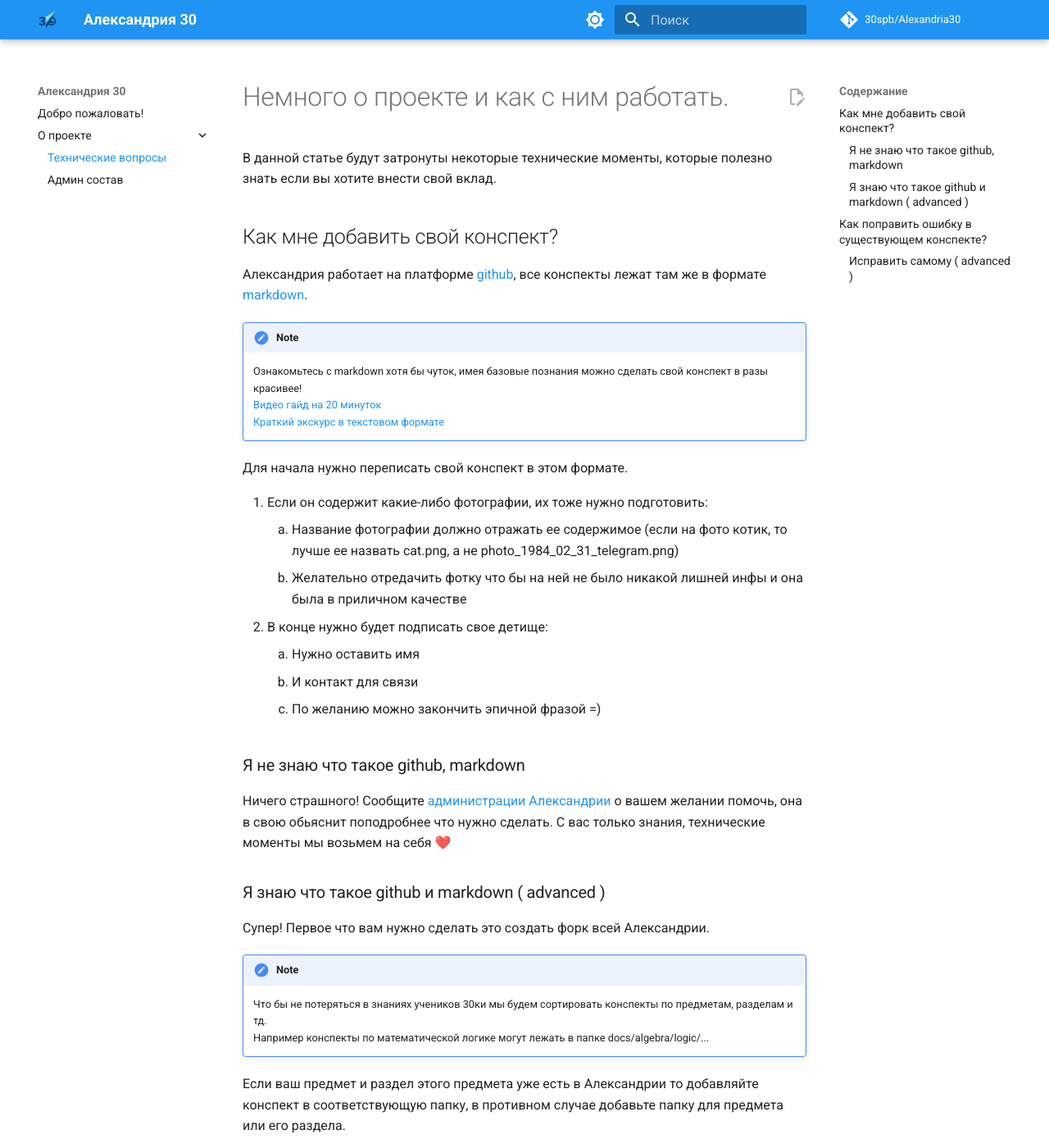
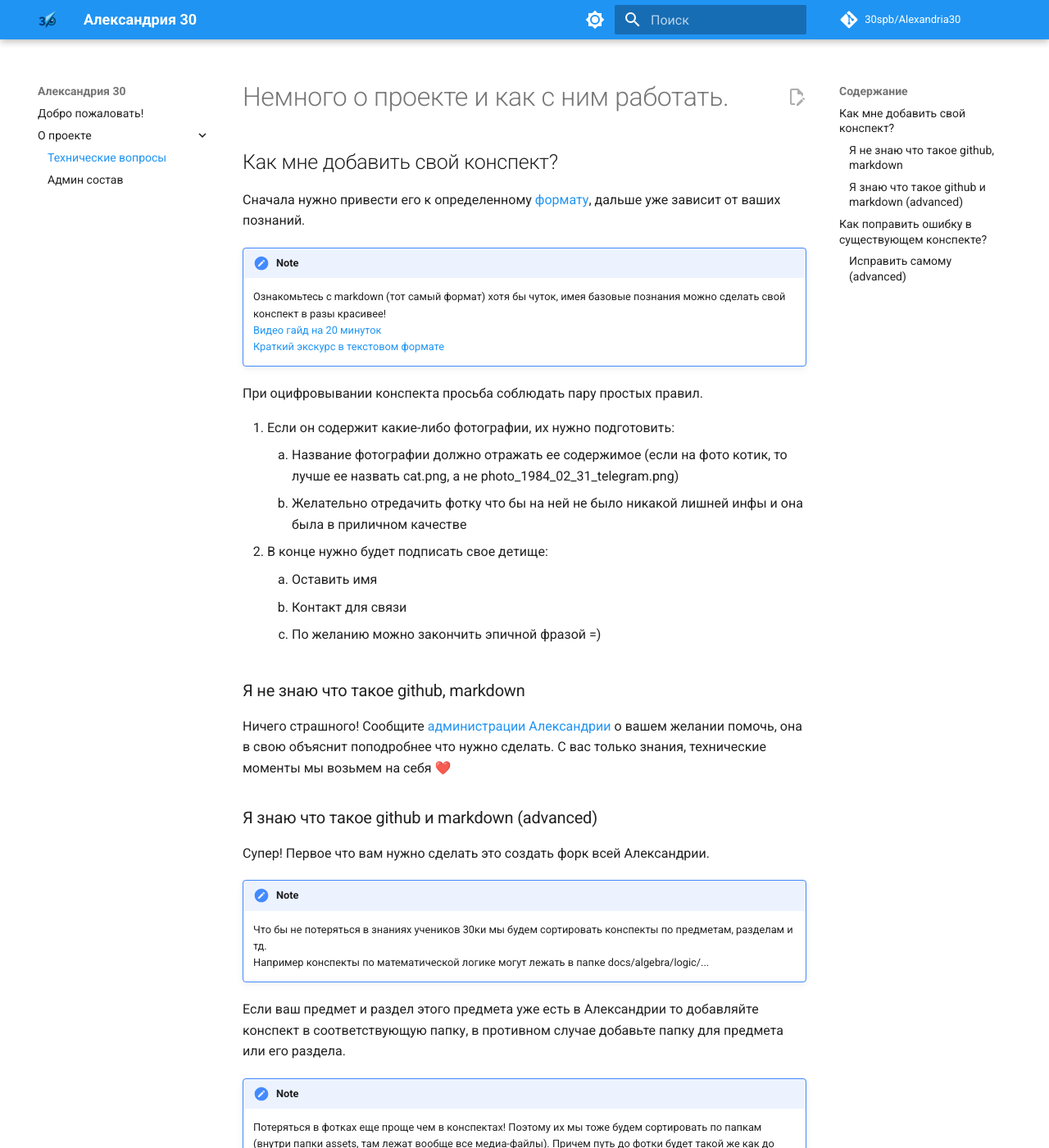
Before and after one commit to 30spb/Alexandria30, an MkDocs documentation site: the page built from docs/faq/index.md, in a window 1280 px wide and 1400 px high. Shown: the whole window at 82% size. Built offline with MkDocs 1.6.1 and Material for MkDocs 9.7.7, drawn with Linux system fonts in a browser that asks for light colours; comment, search, counter and statistics services are not loaded; some of the changed text lies outside the part shown.

Commit message:
about->faq, пофикшена грамматика

```diff
--- a/docs/about/index.md
+++ b/docs/faq/index.md
@@ -1,33 +1,29 @@
 # Немного о проекте и как с ним работать.
-
-В данной статье будут затронуты некоторые технические моменты, которые полезно знать если вы хотите внести свой вклад.
 
 ## Как мне добавить свой конспект?
 
-Александрия работает на платформе [github](https://github.com), все конспекты лежат там же в формате [markdown](https://ru.wikipedia.org/wiki/Markdown).
-
+Сначала нужно привести его к определенному [формату](https://ru.wikipedia.org/wiki/Markdown), дальше уже зависит от ваших познаний.
 
 !!! note
-    Ознакомьтесь с markdown хотя бы чуток, имея базовые познания можно сделать свой конспект в разы красивее! <br>
+    Ознакомьтесь с markdown (тот самый формат) хотя бы чуток, имея базовые познания можно сделать свой конспект в разы красивее! <br>
     [Видео гайд на 20 минуток](https://www.youtube.com/watch?v=jPKi2Addbxw) <br>
     [Краткий экскурс в текстовом формате](https://doka.guide/tools/markdown/)
 
+При оцифровывании конспекта просьба соблюдать пару простых правил.
 
-Для начала нужно переписать свой конспект в этом формате. <br>
-
-1. Если он содержит какие-либо фотографии, их тоже нужно подготовить: <br>
+1. Если он содержит какие-либо фотографии, их нужно подготовить: <br>
     1. Название фотографии должно отражать ее содержимое (если на фото котик, то лучше ее назвать cat.png, а не photo_1984_02_31_telegram.png) <br>
     2. Желательно отредачить фотку что бы на ней не было никакой лишней инфы и она была в приличном качестве <br>
 2. В конце нужно будет подписать свое детище: <br>
-    1. Нужно оставить имя <br>
-    2. И контакт для связи <br>
+    1. Оставить имя <br>
+    2. Контакт для связи <br>
     3. По желанию можно закончить эпичной фразой =) <br>
 
 ### Я не знаю что такое github, markdown
 
-Ничего страшного! Сообщите [администрации Александрии](./admins.md) о вашем желании помочь, она в свою обьяснит поподробнее что нужно сделать. С вас только знания, технические моменты мы возьмем на себя ❤️
+Ничего страшного! Сообщите [администрации Александрии](./admins.md) о вашем желании помочь, она в свою объяснит поподробнее что нужно сделать. С вас только знания, технические моменты мы возьмем на себя ❤️
 
-### Я знаю что такое github и markdown ( advanced )
+### Я знаю что такое github и markdown (advanced)
 
 Супер! Первое что вам нужно сделать это создать форк всей Александрии.
 
@@ -72,16 +68,17 @@
 
 ## Как поправить ошибку в существующем конспекте?
 
+<a name="Написать админам"></a>
 Можно написать [администрации](./admins.md) об ошибке, она свяжется с автором и уладит проблему. Так-же можно написать автору, может это и вовсе не ошибка.
 
-### Исправить самому ( advanced )
+### Исправить самому (advanced)
 
 Вверху конспекта можно найти такую вот кнопочку
 
 ![Кнопочка](../assets/about/edit_button.png)
 
-После нажатия вас перенес на гитхаб Александрии и откроет файл с исходным кодом того конспекта. Опять же делаем форк Александрии, убираем ошибку, делаем пулл-реквест и пишем что конкретно поменяли. Процесс работы с гитхабом подробнее написан [тут](#я-знаю-что-такое-github-и-markdown--advanced).
+После нажатия вас перенес на github Александрии и откроет файл с исходным кодом того конспекта. Опять же делаем форк Александрии, убираем ошибку, делаем пулл-реквест и пишем что конкретно поменяли. Процесс работы с github'ом подробнее написан [тут](#я-знаю-что-такое-github-и-markdown--advanced).
 
 | Author         | Contact                       | Date       |
 |----------------|-------------------------------|------------|
-| Лавелин Михаил | [Tg](https://t.me/mikhaillav) | 02.11.2024 |
+| Лавелин Михаил | [Tg](https://t.me/mikhaillav) | 11.02.2024 |
--- a/mkdocs.yml
+++ b/mkdocs.yml
@@ -9,8 +9,8 @@
 nav:
   - Добро пожаловать!: index.md
   - О проекте:
-    - Технические вопросы: about/index.md
-    - Админ состав: about/admins.md
+    - Технические вопросы: faq/index.md
+    - Админ состав: faq/admins.md
 
 
 theme:
```
Also changed, not shown: docs/faq/admins.md (renamed from docs/about/admins.md, +1 -1 lines), docs/index.md (+2 -4 lines).
